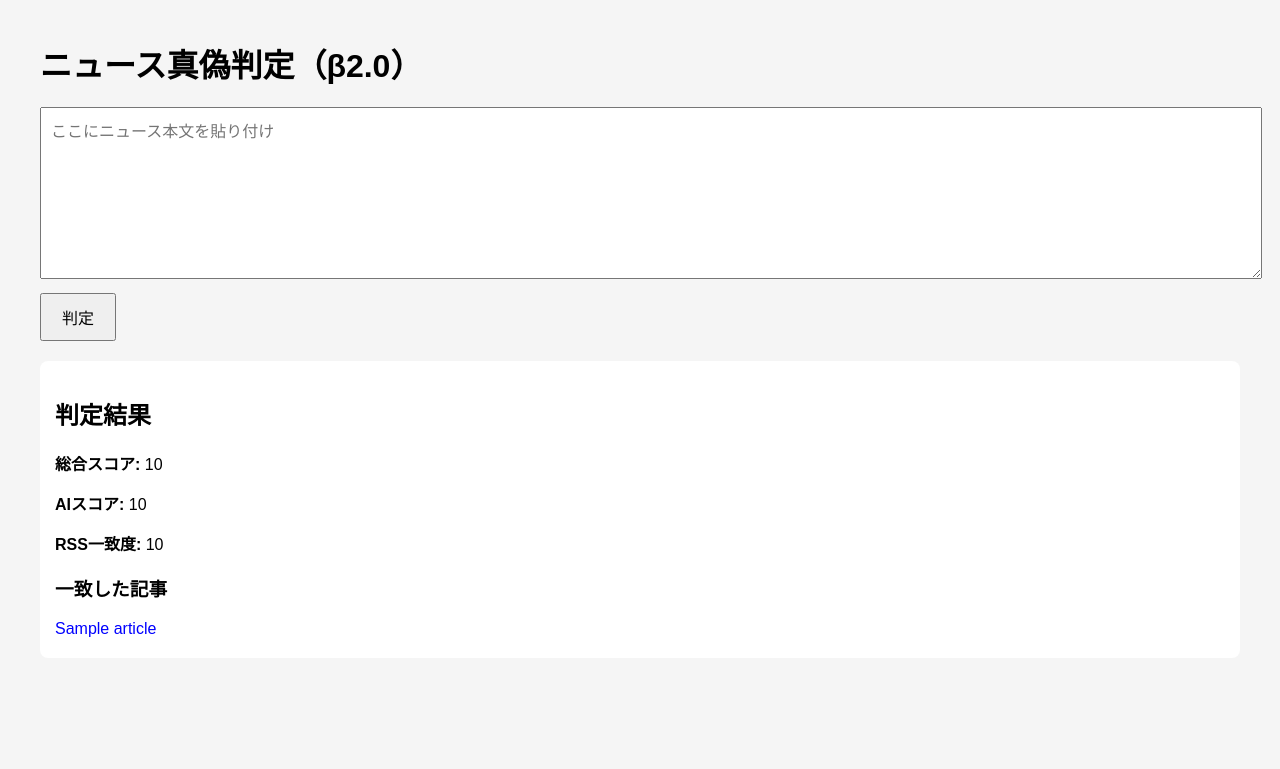
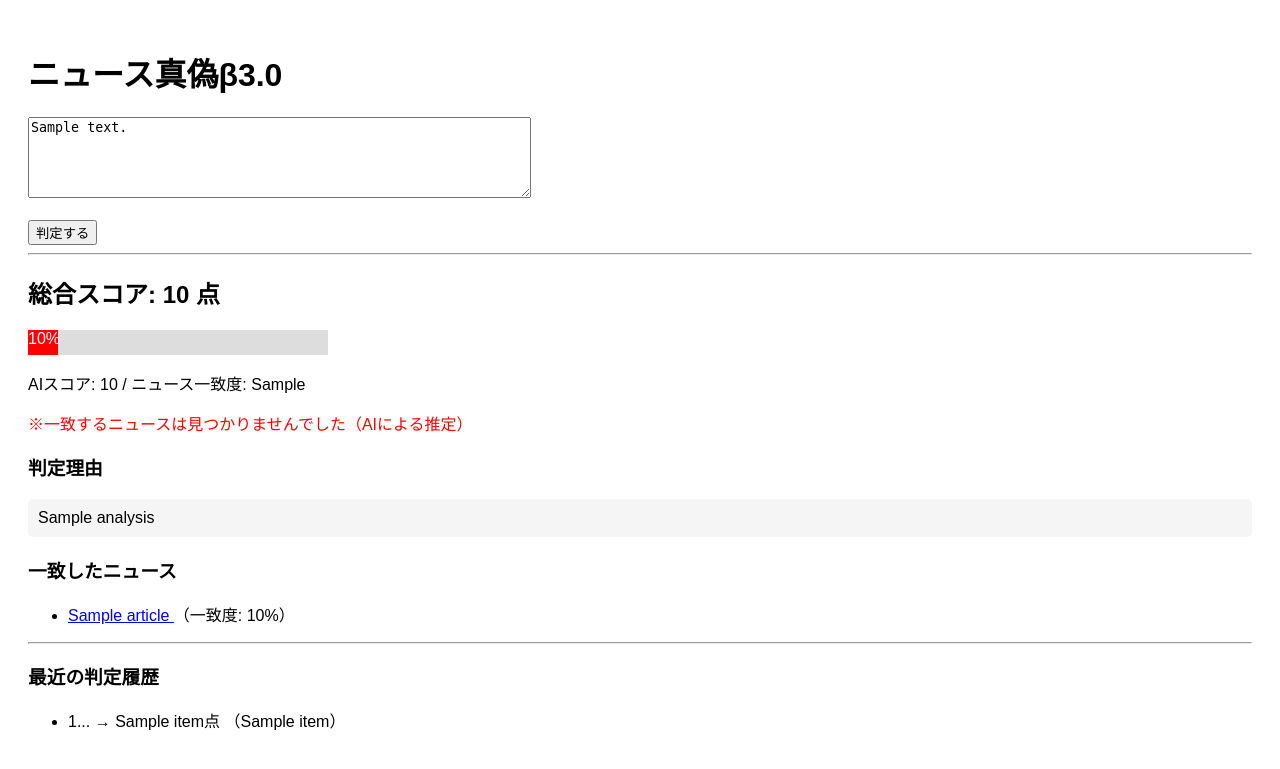
Before and after one commit to yumarin/fake-news-detector, a Flask app: template templates/index.html in a window 1280 px wide. Shown: the top 769 px of the page. Run offline with Flask 3, Linux system fonts and the light colour scheme; the template is opened without the code that fills it: most values are stand-ins (such as "Sample title", 1, 10 or a date in 2020).

Commit message:
Update index.html

```diff
--- a/templates/index.html
+++ b/templates/index.html
@@ -2,74 +2,86 @@
 <html lang="ja">
 <head>
     <meta charset="UTF-8">
-    <title>ニュース真偽判定</title>
-    <style>
-        body {
-            font-family: Arial, sans-serif;
-            margin: 40px;
-            background-color: #f5f5f5;
-        }
-        textarea {
-            width: 100%;
-            height: 150px;
-            font-size: 16px;
-            padding: 10px;
-        }
-        button {
-            margin-top: 10px;
-            padding: 10px 20px;
-            font-size: 16px;
-        }
-        .result {
-            margin-top: 20px;
-            padding: 15px;
-            background: white;
-            border-radius: 8px;
-        }
-        .articles {
-            margin-top: 15px;
-        }
-        .articles a {
-            display: block;
-            margin-bottom: 5px;
-            color: blue;
-            text-decoration: none;
-        }
-        .articles a:hover {
-            text-decoration: underline;
-        }
-    </style>
+    <title>ニュース真偽チェッカーβ3.0</title>
 </head>
-<body>
+<body style="font-family:sans-serif; padding:20px;">
 
-<h1>ニュース真偽判定（β2.0）</h1>
+    <h1>ニュース真偽β3.0</h1>
 
-<form method="POST">
-    <textarea name="text" placeholder="ここにニュース本文を貼り付け"></textarea><br>
-    <button type="submit">判定</button>
-</form>
+    <!-- 入力フォーム -->
+    <form method="POST">
+        <textarea name="text" rows="5" cols="60" placeholder="検証したい文章を入力">{{ input_text }}</textarea><br><br>
+        <button type="submit">判定する</button>
+    </form>
 
-{% if result %}
-<div class="result">
-    <h2>判定結果</h2>
-    <p><strong>総合スコア:</strong> {{ result.final_score }}</p>
-    <p><strong>AIスコア:</strong> {{ result.ai_score }}</p>
-    <p><strong>RSS一致度:</strong> {{ result.rss_score }}</p>
+    <hr>
 
-    <div class="articles">
-        <h3>一致した記事</h3>
-        {% if result.articles %}
-            {% for article in result.articles %}
+    <!-- 結果 -->
+    <h2>総合スコア: {{ result.score }} 点</h2>
+
+    <!-- スコアバー -->
+    <div style="background:#ddd; width:300px; height:25px;">
+        <div style="
+            height:25px;
+            width:{{ result.score }}%;
+            color:white;
+            text-align:center;
+            background:
+            {% if result.score > 70 %}green
+            {% elif result.score > 40 %}orange
+            {% else %}red
+            {% endif %};
+        ">
+            {{ result.score }}%
+        </div>
+    </div>
+
+    <p>AIスコア: {{ result.ai_score }} / ニュース一致度: {{ result.news_sim }}</p>
+
+    <!-- 記事なし警告 -->
+    {% if not result.has_articles %}
+        <p style="color:red;">
+            ※一致するニュースは見つかりませんでした（AIによる推定）
+        </p>
+    {% endif %}
+
+    <!-- 理由 -->
+    <h3>判定理由</h3>
+    <div style="background:#f5f5f5; padding:10px; border-radius:5px;">
+        {{ result.analysis }}
+    </div>
+
+    <!-- 一致記事 -->
+    <h3>一致したニュース</h3>
+
+    {% if result.matched_articles %}
+        <ul>
+        {% for article in result.matched_articles %}
+            <li>
                 <a href="{{ article.link }}" target="_blank">
                     {{ article.title }}
                 </a>
-            {% endfor %}
-        {% else %}
-            <p>一致する記事は見つかりませんでした</p>
-        {% endif %}
-    </div>
-</div>
-{% endif %}
+                （一致度: {{ article.score }}%）
+            </li>
+        {% endfor %}
+        </ul>
+    {% else %}
+        <p>一致するニュースなし</p>
+    {% endif %}
+
+    <hr>
+
+    <!-- 履歴 -->
+    <h3>最近の判定履歴</h3>
+    <ul>
+        {% for item in history %}
+            <li>
+                {{ item[0][:40] }}...
+                → {{ item[1] }}点
+                （{{ item[2] }}）
+            </li>
+        {% endfor %}
+    </ul>
 
 </body>
 </html>
```
